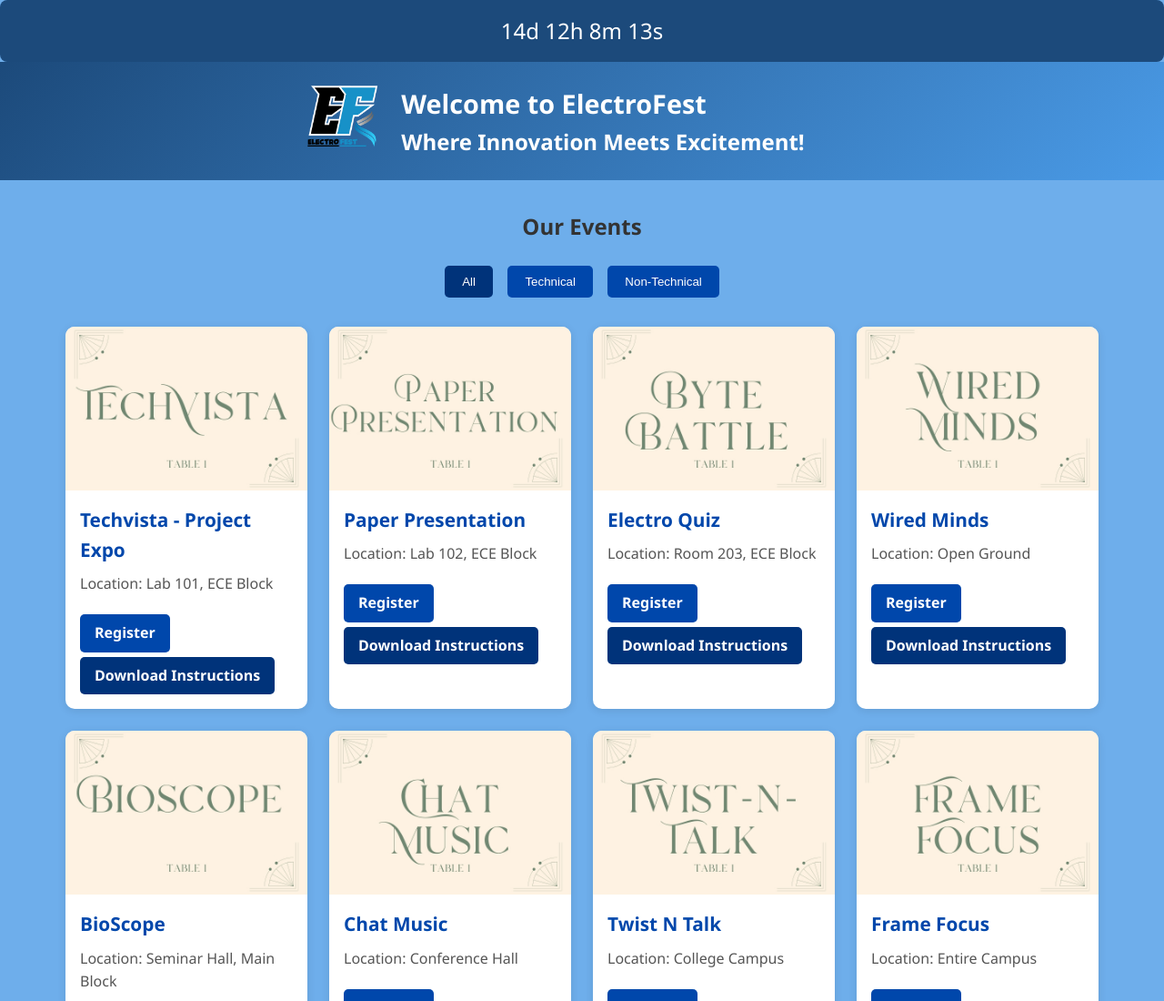
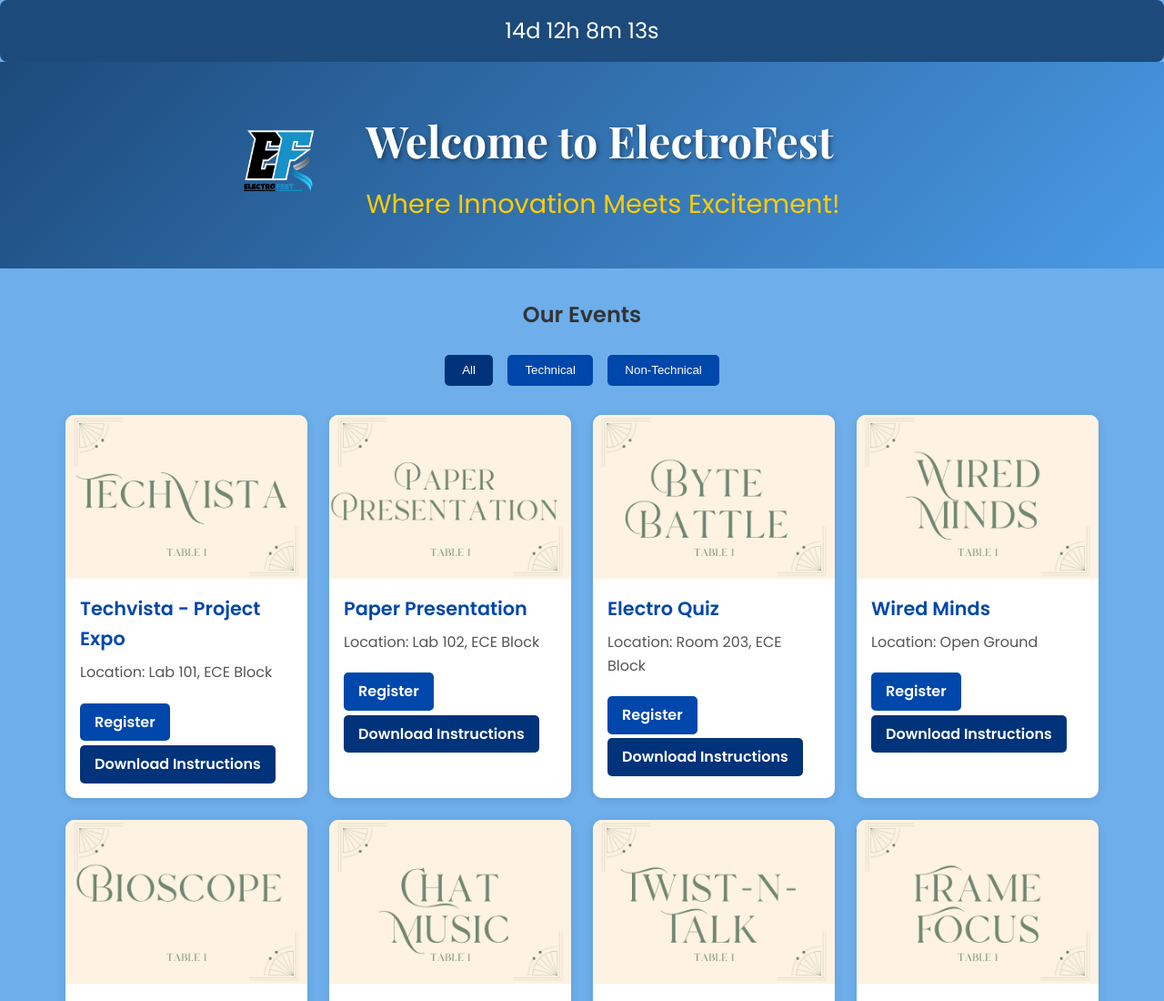
Before and after one commit to Psycho2me/ElectroFest2K25, a plain HTML site: page index.html in a window 1280 px wide. Shown: the top 1100 px of the page at 91% size. Drawn offline with nearby package versions, Linux system fonts and the light colour scheme.

Commit message:
updated files

```diff
--- a/assets/css/style.css
+++ b/assets/css/style.css
@@ -10,7 +10,7 @@ html {
 }
 
 body {
-  font-family: 'Segoe UI', Tahoma, Geneva, Verdana, sans-serif;
+  font-family: 'Poppins', sans-serif;
   background-color: #3e94e5bf;
   color: #333;
   line-height: 1.6;
@@ -59,8 +59,23 @@ nav {
 }
 
 .welcome-text h1 {
+  font-family: 'Playfair Display', serif;
+  font-size: 3rem;
+  color: white;
+  text-shadow: 2px 2px 5px rgba(0,0,0,0.4);
+  margin-bottom: 0.5rem;
+}
+
+.welcome-text {
+  text-align: left;
+  padding: 2rem;
+  max-width: 700px;
+}
+
+.welcome-text p {
+  font-family: 'Poppins', sans-serif;
   font-size: 1.8rem;
-  color: white;
+  color: #ffcc00;
 }
 
 .logo-text-container {
--- a/index.html
+++ b/index.html
@@ -8,6 +8,10 @@
   <meta name="keywords" content="ElectroFest2K25, ECE symposium, technical fest, circuit hunt, robo race, project expo, paper presentation, treasure hunt, photography contest, adzap">
   <meta name="author" content="ECE Department, ElectroFest2K25 Team">
   <title>ElectroFest2K25 | Explore Our Events</title>
+  <link href="https://fonts.googleapis.com/css2?family=Playfair+Display:wght@700&family=Poppins:wght@400;500&display=swap" rel="stylesheet">
+  <link href="https://fonts.googleapis.com/css2?family=Roboto:wght@400;500&family=Roboto+Mono:wght@400&display=swap" rel="stylesheet">
+  <link href="https://fonts.googleapis.com/css2?family=Roboto:wght@400&family=Roboto+Mono:wght@400&display=swap" rel="stylesheet">
+  <link href="https://fonts.googleapis.com/css2?family=Orbitron:wght@500&family=Poppins:wght@400;600&display=swap" rel="stylesheet">
   <link rel="stylesheet" href="assets/css/style.css">
   <link rel="icon" href="assets/images/hero-logo.png" type="image/png">
 </head>
@@ -31,7 +35,7 @@
           </div>
           <div class="welcome-text">
             <h1>Welcome to ElectroFest</h1>
-            <h2>Where Innovation Meets Excitement!</h2>
+            <p>Where Innovation Meets Excitement!</p>
 
           </div>
         </div>
```
